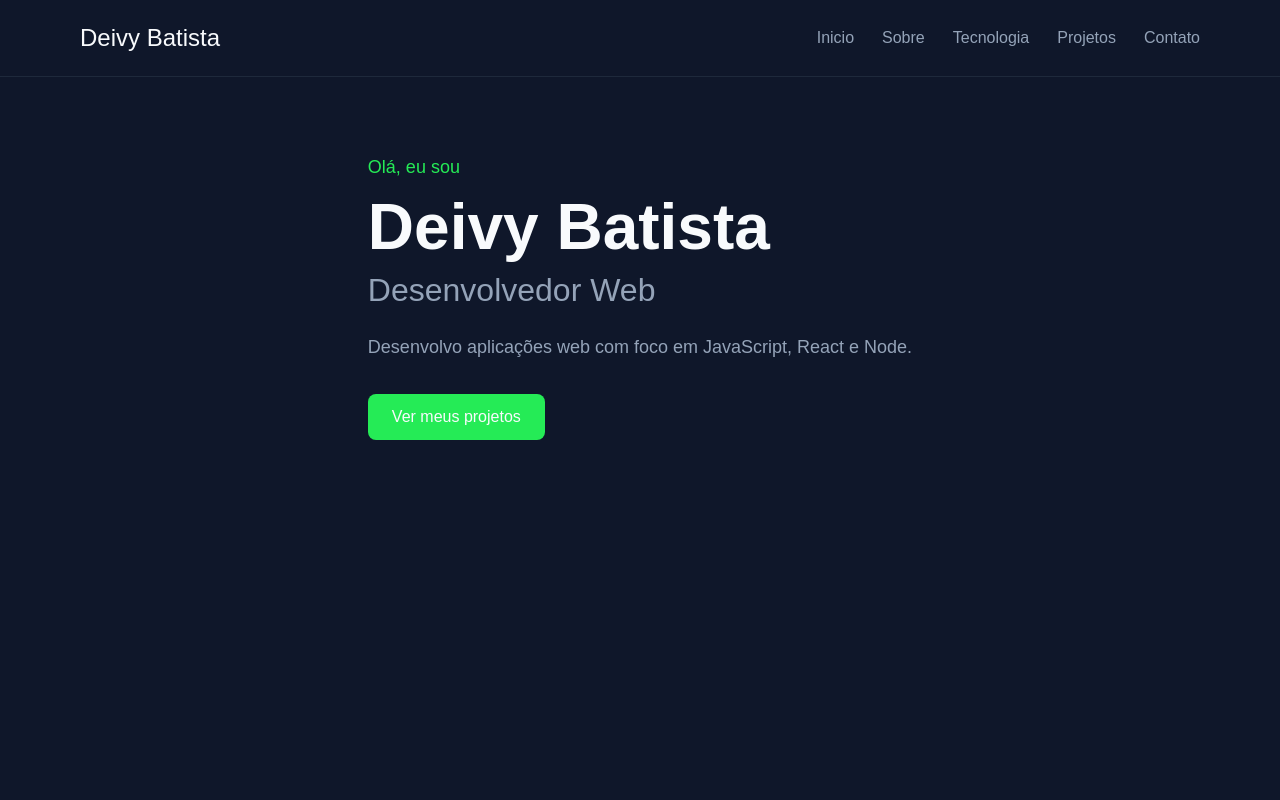
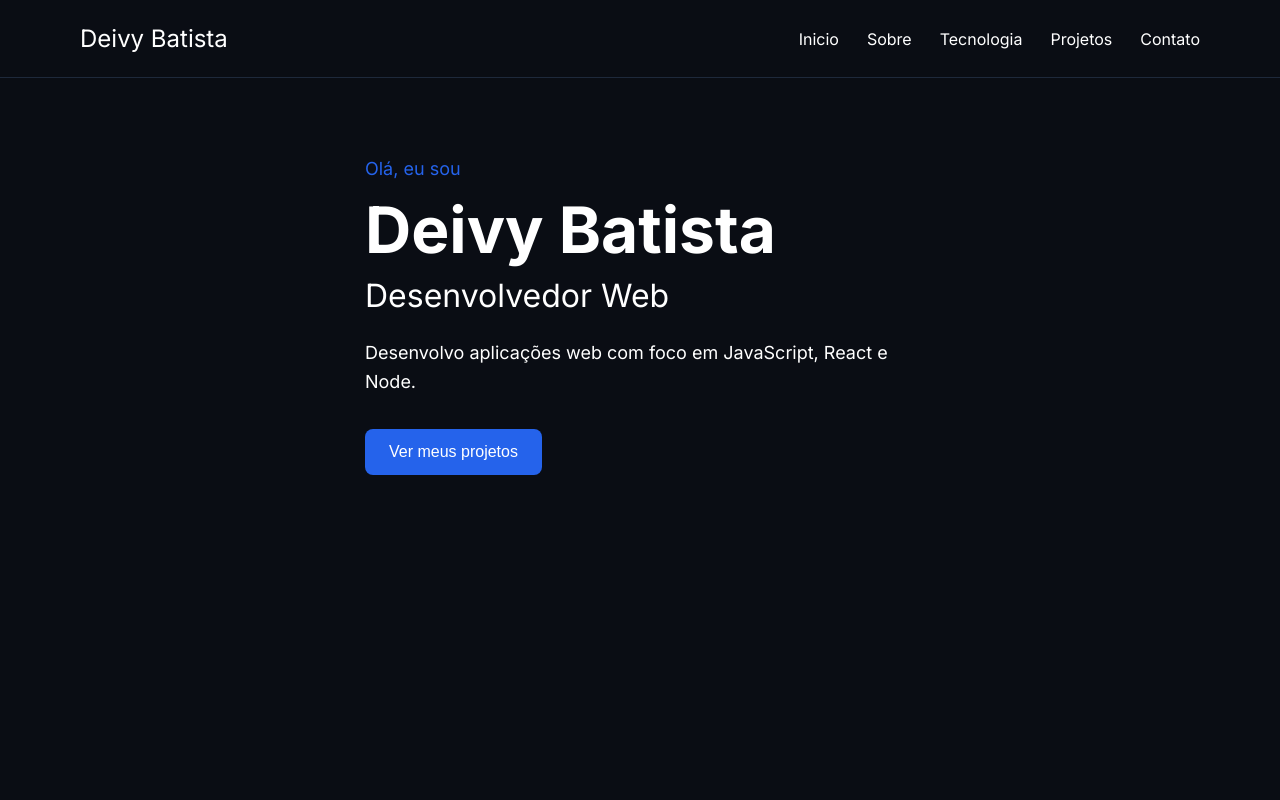
Before and after one commit to deivypereirabatista/portifolio-deivy, a React (Vite) app: page / in a window 1280 px wide. Shown: the top 800 px of the page. Built offline with nearby package versions, Linux system fonts and the light colour scheme.

Commit message:
inclusao fonte do google e padronização de css

```diff
--- a/index.html
+++ b/index.html
@@ -3,6 +3,9 @@
   <head>
     <meta charset="UTF-8" />
     <link rel="icon" type="image/svg+xml" href="/favicon.svg" />
+    <link rel="preconnect" href="https://fonts.googleapis.com">
+    <link rel="preconnect" href="https://fonts.gstatic.com" crossorigin>
+    <link href="https://fonts.googleapis.com/css2?family=Inter:wght@300;400;500;600;700;800&display=swap" rel="stylesheet">
     <meta name="viewport" content="width=device-width, initial-scale=1.0" />
     <title>Portifólio - Deivy Batista</title>
   </head>
--- a/src/index.css
+++ b/src/index.css
@@ -6,17 +6,27 @@
 
 
 :root {
-  --background: #0f172a;
-  --card: #111827;
-  --primary: #25eb56;
-  --text: #f8fafc;
-  --text-secondary: #94a3b8;
+  --bg-primary: #0a0d14; /* Fundo escuro geral */
+  --bg-secundary: #0f1422; /* Fundo da navbar ou áreas alternadas */
+  --bg-card: #111827; /* Fundo dos cards e inputs */
+  --border-card: rgba(255, 255, 255, 0.88); /* Borda sutil dos cards */
+
+  --primary: #2563eb; /* Azul vibrante dos botões e títulos */
+  --primary-hover: #1d4ed8; /* Tom mais escuto no hover */
+  --primary-glow: rgba(37, 99, 235, 0.25); /* Para efeitos de sombra/brilho */
+
+  --text-primary: #ffffff; /* Textos principais e títuos */
+  --text-secundary: #94a3b8; /* Parágrafos e legendas */
+  --text-muted: #64748b; /* Detalhes menores e placeholders */
+
+  --font-main: 'Inter', sans-serif; /* Fonte padrão */
 }
 
 body {
-  font-family: Arial, sans-serif;
-  background-color: var(--background);
-  color: var(--text);
+  font-family: var(--font-main);
+  background-color: var(--bg-primary);
+  color: var(--text-primary);
+  overflow-x: hidden; /* Tirar rolagem horizontal indesejada */
 }
 
 main {
```
